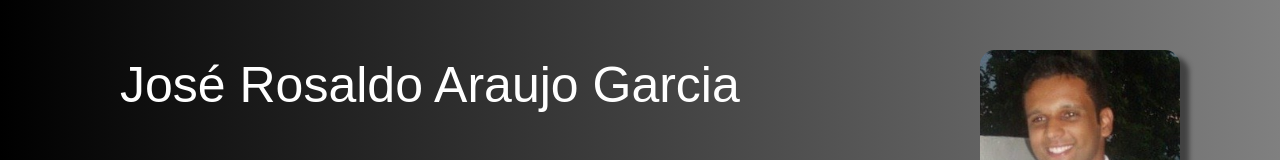
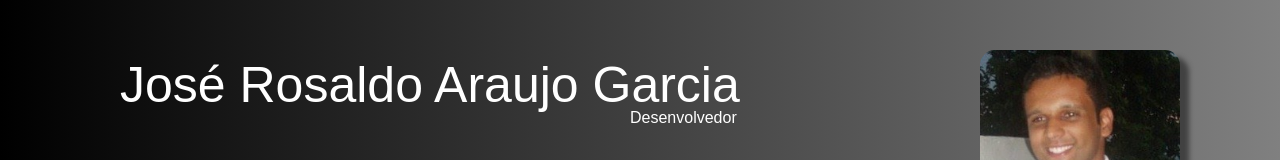
Before and after one commit to JoseRAGarcia/JoseRAGarcia.github.io, a plain HTML site: page index.html in a window 1280 px wide. Shown: the top 160 px of the page. Drawn offline with Linux system fonts and the light colour scheme.

Commit message:
Alterado div 'nome'

```diff
--- a/css/curriculo.css
+++ b/css/curriculo.css
@@ -51,6 +51,12 @@ header{
     font-size: 50px;
 }
 
+#nome p{
+    padding-left: 510px;
+    color: #ffffff;
+    font-family: Arial, Helvetica, sans-serif;
+}
+
 .pag-atual{
     background-color: gray;
 }
--- a/index.html
+++ b/index.html
@@ -19,6 +19,7 @@
 		<div class="nav-warp">
             <div id="nome">
                 <h1>José Rosaldo Araujo Garcia</h1>
+                <p>Desenvolvedor</p>
             </div>
 
 			<ul class="main-menu">
```
